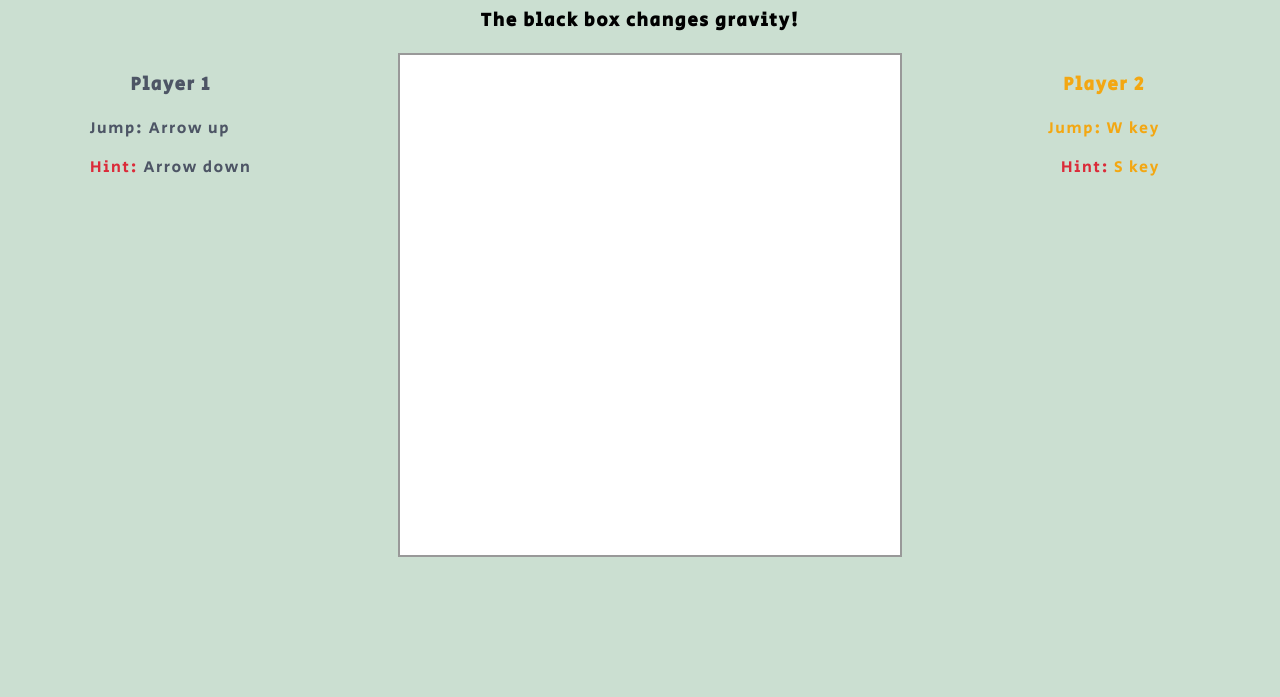
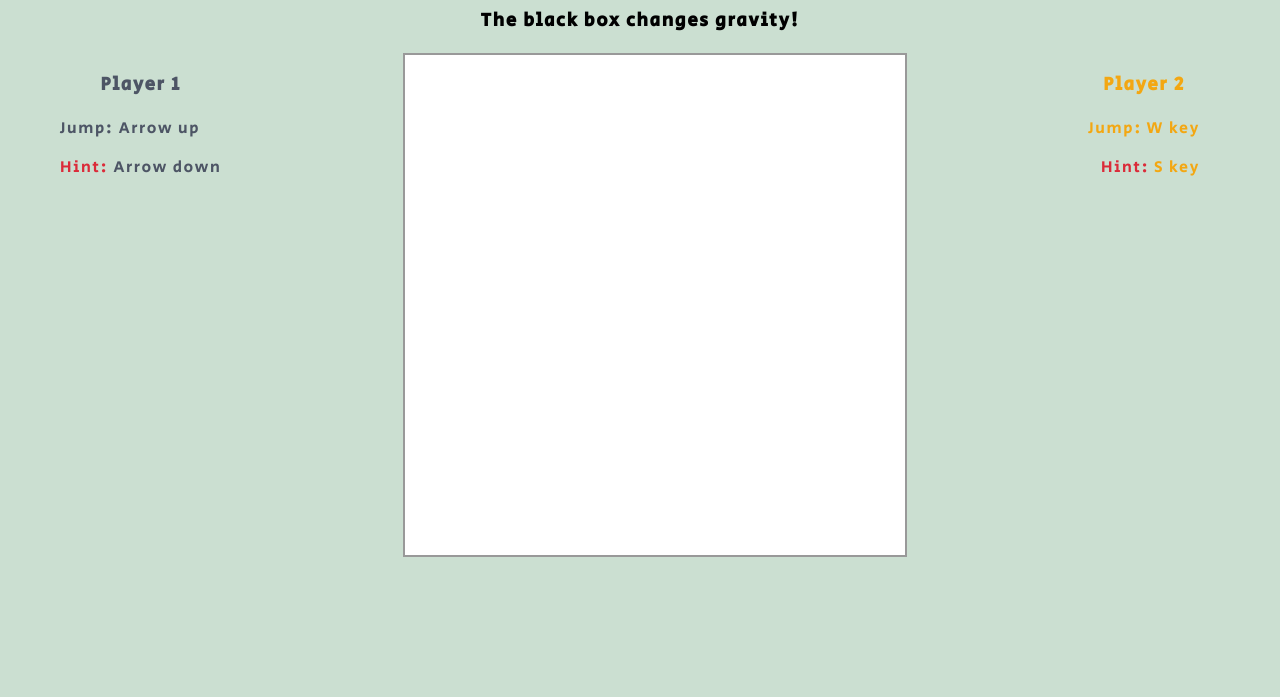
Before and after one commit to Stefanouweneel/JavaScript-Platformer, a plain HTML site: page index.html in a window 1280 px wide. Shown: the part 103-800 px from the top of the page. Drawn offline with Linux system fonts and the light colour scheme.

```diff
--- a/style.css
+++ b/style.css
@@ -11,7 +11,7 @@ nav {
 
 .float-left {
 	float: left;
-	margin-left: 90px;
+	margin-left: 60px;
 	display: inline-block;
 	text-align: left;
 }
@@ -39,7 +39,7 @@ nav {
 }
 .float-right {
 	float: right;
-	margin-right: 120px;
+	margin-right: 80px;
 	display: inline-block;
 	text-align: right;
 }
```
